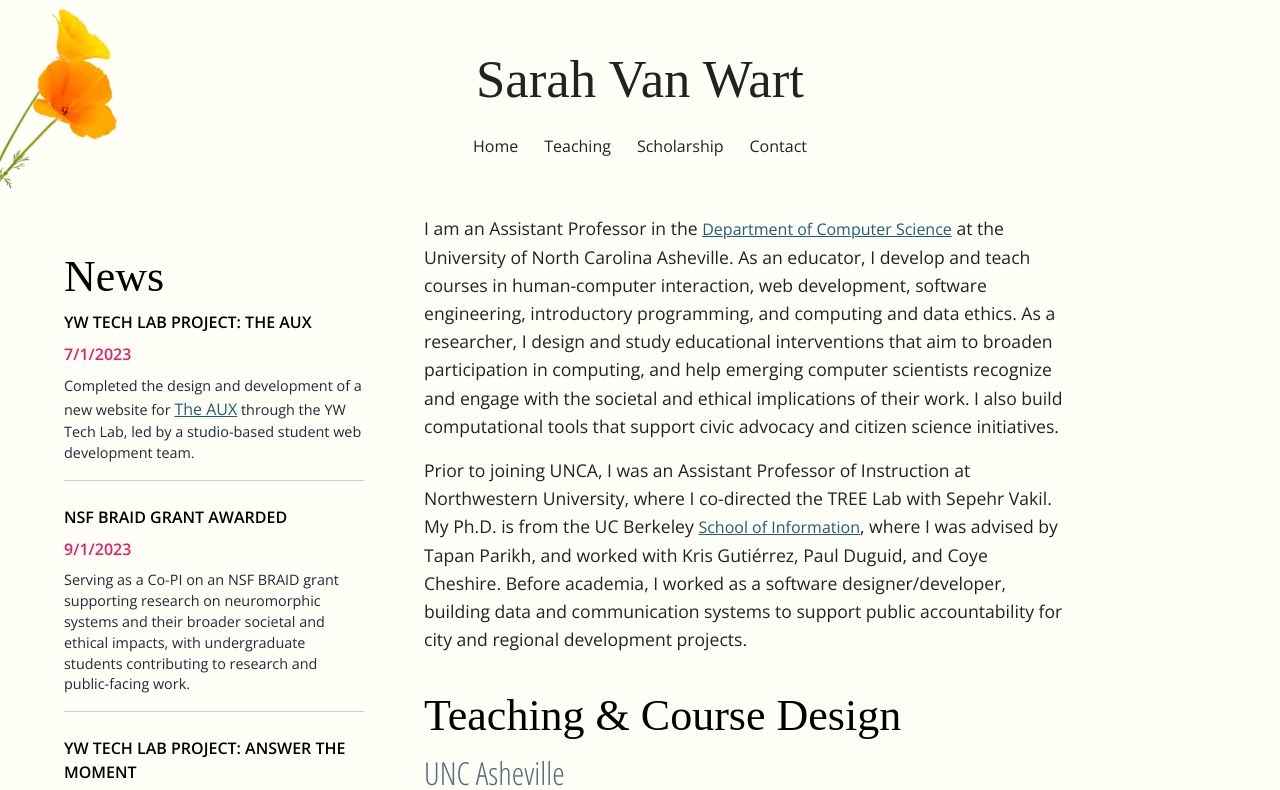
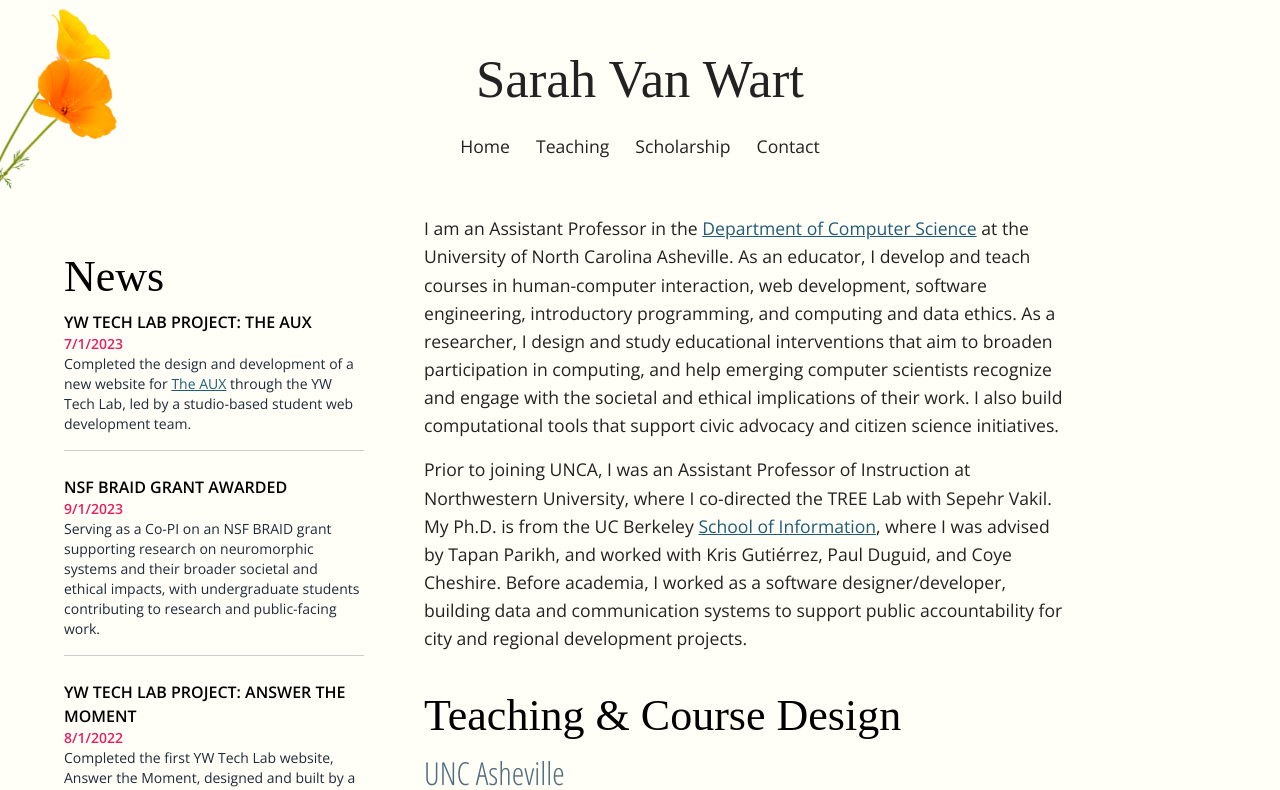
Before and after one commit to vanwars/vanwars.github.io, a Next.js app: page / in a window 1280 px wide. Shown: the top 790 px of the page. Built offline with nearby package versions, Linux system fonts and the light colour scheme; a web font is replaced by a local one.

Commit message:
Rationalizing the CSS

```diff
--- a/app/globals.css
+++ b/app/globals.css
@@ -29,53 +29,6 @@
     background: #FFFFF7;
   }
 
-  body, body * {
-    box-sizing: border-box;
-  }
-
-  p, a, td, th, li {
-    line-height: 1.6rem;
-    font-size: 1.0rem;
-    margin-top: 0;
-  }
-
-  h1 {
-    font-weight: 300;
-    font-size: 2.2rem;
-  }
-
-  blockquote {
-    border-left: solid 2px #e91e63;
-    padding-left: 10px;
-    font-style: italic;
-  }
-
-  /* Table styles for teaching section */
-  .teaching table {
-    border-collapse: collapse;
-  }
-
-  .teaching table th:first-child,
-  .teaching table td:first-child {
-    min-width: 105px;
-  }
-
-  .teaching table td,
-  .teaching table th {
-    font-size: 1.0rem; /* Same size as course description (text-base) */
-    line-height: 1.4rem;
-    margin: 0;
-    /* padding: 2px 8px 2px 0; */
-    text-align: left;
-    vertical-align: top;
-  }
-
-  .teaching table th {
-    font-weight: 400;
-    color: #666;
-    max-width: 100px !important;
-  }
-
   /* Global link styles */
   a {
     color: var(--color-link-color);
@@ -102,17 +55,6 @@
     border-radius: 2px;
   }
 
-  /* Links in main content area */
-  main a {
-    color: var(--color-link-color);
-    text-decoration: underline;
-  }
-
-  main a:hover {
-    text-decoration: none;
-  }
-
-  /* Bibliography-style hanging indent for publications */
   .publication-entry {
     padding-left: 2rem;
     text-indent: -2rem;
@@ -132,6 +74,10 @@
     @apply text-base leading-[1.6em] break-words;
     text-indent: -2rem;
     padding-left: 2rem;
+}
+
+.year {
+    @apply text-base !font-semibold;
 }
 
 @layer components {
@@ -176,27 +122,3 @@
     font-size: 1.5rem;
   }
 }
-
-/* Mobile styles */
-@media (max-width: 768px) {
-  body {
-    font-size: 1.2rem;
-  }
-
-  p, a, td, th, li {
-    font-size: 1.125rem;
-  }
-
-  h1 {
-    font-size: 2.5rem;
-  }
-
-  .teaching table td,
-  .teaching table th {
-    font-size: 1.125rem;
-  }
-
-  .citation {
-    font-size: 1.125rem;
-  }
-}
--- a/app/page.tsx
+++ b/app/page.tsx
@@ -9,7 +9,7 @@ export default function Home() {
         <News />
       </div>
       <div className="md:pl-0 md:max-md:pl-[5vw]">
-        <p className="leading-[1.6em] text-[1.0em] mt-0 mb-4">
+        <p className="leading-[1.6em] mb-4">
           I am an Assistant Professor in the{' '}
           <a href="https://cs.unca.edu/">Department of Computer Science</a> at the
           University of North Carolina Asheville. As an educator, I develop and teach
@@ -21,7 +21,7 @@ export default function Home() {
           computational tools that support civic advocacy and citizen science
           initiatives.
         </p>
-        <p className="leading-[1.6em] text-[1.0em] mt-0">
+        <p className="leading-[1.6em]">
           Prior to joining UNCA, I was an Assistant Professor of Instruction at
           Northwestern University, where I co-directed the TREE Lab with Sepehr Vakil.
           My Ph.D. is from the UC Berkeley{' '}
--- a/components/News.tsx
+++ b/components/News.tsx
@@ -24,9 +24,9 @@ export default function News() {
         {news.map((item, idx) => (
         <div key={idx} className={idx > 0 ? "mt-6" : ""}>
           <section>
-            <h2 className="m-0 mb-2 text-base font-semibold uppercase text-black font-sans border-b-0">{item.title}</h2>
-            <p className="font-semibold text-redpurple mb-2" style={{ fontSize: '1rem' }}>{item.date}</p>
-            <p className="m-0 text-[0.9rem] text-gray-800" style={{ lineHeight: '1.3rem' }} dangerouslySetInnerHTML={{ __html: item.description }} />
+            <h2 className="m-0 text-base font-semibold uppercase text-black font-sans border-b-0">{item.title}</h2>
+            <p className="font-semibold text-redpurple text-sm">{item.date}</p>
+            <p className="m-0 text-sm text-gray-800" dangerouslySetInnerHTML={{ __html: item.description }} />
           </section>
           {idx < news.length - 1 && <hr className="bg-transparent h-0 border-0 border-b border-[#ccc] mt-4" />}
         </div>
--- a/components/Publications.tsx
+++ b/components/Publications.tsx
@@ -67,7 +67,7 @@ const renderPublication = (item: Publication, lastYear: string) => {
   if (item.type === 'symposium') {
     return (
       <li key={`${item.year}-${item.title}`} className="pub-entry">
-        <div className="font-semibold max-md:text-lg">{year}</div>
+        <div className="year">{year}</div>
         <div className="citation">
           {item.authors} ({item.date}).{' '}
           <span dangerouslySetInnerHTML={{ __html: getTitle(item) }} />. In{' '}
@@ -82,7 +82,7 @@ const renderPublication = (item: Publication, lastYear: string) => {
   if (item.type === 'book chapter') {
     return (
       <li key={`${item.year}-${item.title}`} className="pub-entry">
-        <div className="font-semibold max-md:text-lg">{year}</div>
+        <div className="year">{year}</div>
         <div className="citation">
           {item.authors} ({item.date}).{' '}
           <span dangerouslySetInnerHTML={{ __html: getTitle(item) }} />. In{' '}
@@ -94,7 +94,7 @@ const renderPublication = (item: Publication, lastYear: string) => {
 
   return (
     <li key={`${item.year}-${item.title}`} className="pub-entry">
-      <div className="font-semibold">{year}</div>
+      <div className="year">{year}</div>
       <div className="citation">
         {item.authors} ({item.date}).{' '}
         <span dangerouslySetInnerHTML={{ __html: getTitle(item) }} />.{' '}
```
